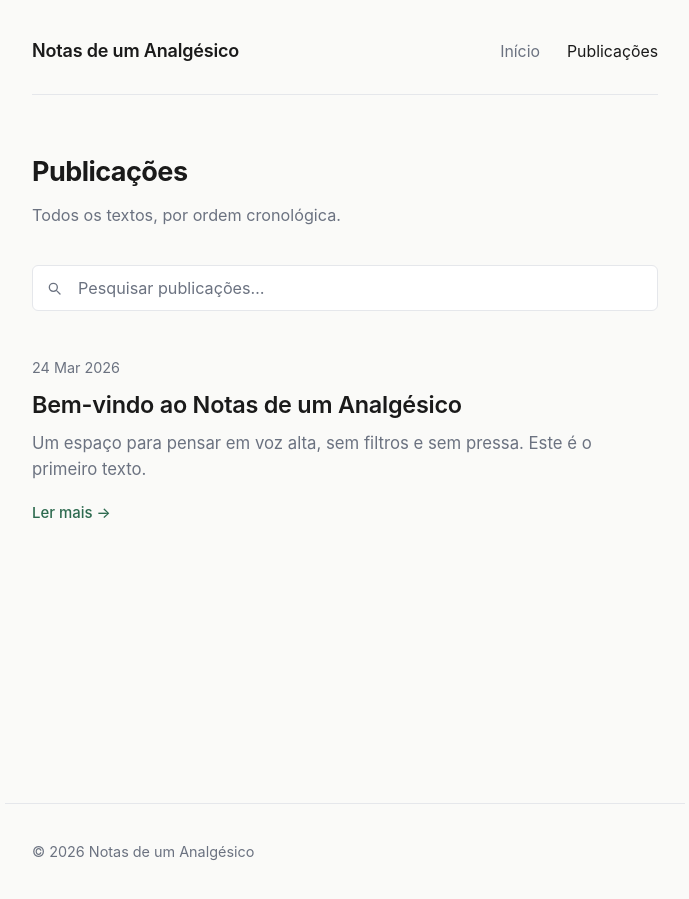
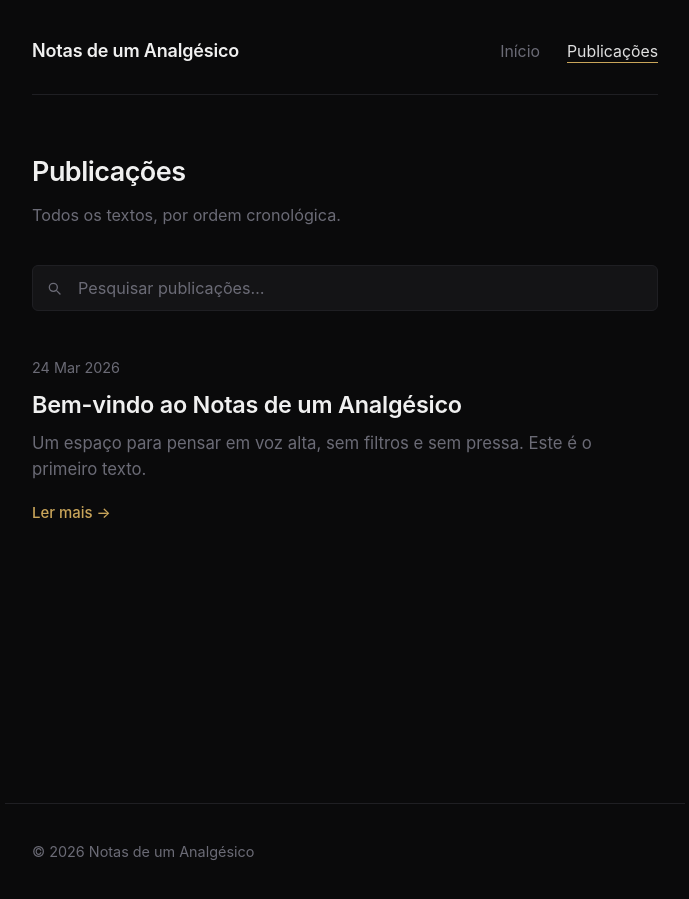
Before and after one commit to FilipeS0usa/blog, a Jekyll site: the page built from posts.md, in a window 1280 px wide. Shown: the whole page, without its empty margins (295-984 px from the left). Built offline with Jekyll 4.4.1, drawn with Linux system fonts in a browser that asks for light colours.

Commit message:
Redesign blog with dark minimalist theme
Transform the blog from a light/warm aesthetic to a modern dark theme
with near-black background (#0a0a0b), muted gold accent (#c9a55a),
and optimized typography for dark-on-light readability.

Key changes:
- Dark color palette with CSS custom properties
- Font smoothing for light-on-dark text rendering
- Subtle nav underline animations and hover transitions
- Custom scrollbar, selection color, and focus-visible styles
- Gold-tinted blockquote backgrounds and refined code blocks
- Added theme-color and color-scheme meta tags for native dark support
- WCAG AAA contrast ratios on primary text and accent

Co-Authored-By: Claude Opus 4.6 <noreply@anthropic.com>

```diff
--- a/_layouts/default.html
+++ b/_layouts/default.html
@@ -3,6 +3,8 @@
 <head>
   <meta charset="UTF-8" />
   <meta name="viewport" content="width=device-width, initial-scale=1.0" />
+  <meta name="theme-color" content="#0a0a0b" />
+  <meta name="color-scheme" content="dark" />
   <title>{% if page.title %}{{ page.title }} — {{ site.title }}{% else %}{{ site.title }}{% endif %}</title>
   <meta name="description" content="{{ page.description | default: site.description }}" />
   <link rel="stylesheet" href="{{ '/assets/css/style.css' | relative_url }}" />
--- a/assets/css/style.css
+++ b/assets/css/style.css
@@ -1,15 +1,18 @@
 /* =====================================================
-   Notas de um Analgésico — minimal stylesheet
+   Notas de um Analgesico — dark minimal stylesheet
    ===================================================== */
 
 :root {
-  --bg: #fafaf8;
-  --surface: #ffffff;
-  --text: #1a1a1a;
-  --muted: #6b7280;
-  --accent: #2d6a4f;
-  --accent-light: #d8f3dc;
-  --border: #e5e7eb;
+  --bg: #0a0a0b;
+  --surface: #141416;
+  --text: #e0e0e0;
+  --text-bright: #f0f0f0;
+  --muted: #6b6b76;
+  --accent: #c9a55a;
+  --accent-hover: #d4b36e;
+  --accent-dim: rgba(201, 165, 90, 0.08);
+  --border: #1f1f23;
+  --code-bg: #18181b;
   --max-width: 680px;
   --font: -apple-system, BlinkMacSystemFont, "Segoe UI", Roboto, "Helvetica Neue", Arial, sans-serif;
   --font-serif: Georgia, "Times New Roman", serif;
@@ -34,6 +37,37 @@ body {
   min-height: 100vh;
   display: flex;
   flex-direction: column;
+  -webkit-font-smoothing: antialiased;
+  -moz-osx-font-smoothing: grayscale;
+}
+
+/* ── Selection ── */
+::selection {
+  background: rgba(201, 165, 90, 0.25);
+  color: var(--text-bright);
+}
+
+::-moz-selection {
+  background: rgba(201, 165, 90, 0.25);
+  color: var(--text-bright);
+}
+
+/* ── Scrollbar ── */
+::-webkit-scrollbar {
+  width: 6px;
+}
+
+::-webkit-scrollbar-track {
+  background: var(--bg);
+}
+
+::-webkit-scrollbar-thumb {
+  background: var(--border);
+  border-radius: 3px;
+}
+
+::-webkit-scrollbar-thumb:hover {
+  background: var(--muted);
 }
 
 /* ── Layout ── */
@@ -63,9 +97,10 @@ body {
 .site-title {
   font-size: 1rem;
   font-weight: 600;
-  color: var(--text);
+  color: var(--text-bright);
   text-decoration: none;
   letter-spacing: -0.01em;
+  transition: color 0.2s ease;
 }
 
 .site-title:hover {
@@ -83,12 +118,29 @@ body {
   color: var(--muted);
   text-decoration: none;
   font-size: 0.88rem;
-  transition: color 0.15s;
+  transition: color 0.2s ease;
+  position: relative;
+}
+
+.nav-links a::after {
+  content: "";
+  position: absolute;
+  bottom: -2px;
+  left: 0;
+  width: 0;
+  height: 1px;
+  background: var(--accent);
+  transition: width 0.25s ease;
 }
 
 .nav-links a:hover,
 .nav-links a.active {
   color: var(--text);
+}
+
+.nav-links a:hover::after,
+.nav-links a.active::after {
+  width: 100%;
 }
 
 /* ── Footer ── */
@@ -131,6 +183,11 @@ body {
   color: var(--muted) !important;
 }
 
+#google_translate_element .goog-te-gadget-simple:hover span,
+#google_translate_element .goog-te-gadget-simple:hover .goog-te-menu-value span {
+  color: var(--text) !important;
+}
+
 .skiptranslate iframe {
   display: none !important;
 }
@@ -151,9 +208,9 @@ body {
 
 .latest-label {
   font-size: 0.75rem;
-  font-weight: 600;
+  font-weight: 500;
   text-transform: uppercase;
-  letter-spacing: 0.08em;
+  letter-spacing: 0.1em;
   color: var(--accent);
   margin-bottom: 1.5rem;
 }
@@ -186,8 +243,9 @@ body {
 }
 
 .post-card h2 a {
-  color: var(--text);
+  color: var(--text-bright);
   text-decoration: none;
+  transition: color 0.2s ease;
 }
 
 .post-card h2 a:hover {
@@ -206,18 +264,23 @@ body {
   color: var(--accent);
   text-decoration: none;
   font-weight: 500;
+  transition: color 0.2s ease;
 }
 
 .read-more:hover {
+  color: var(--accent-hover);
   text-decoration: underline;
+  text-underline-offset: 3px;
 }
 
 /* ── All posts page ── */
 .page-title {
   font-size: 1.5rem;
-  font-weight: 700;
+  font-weight: 600;
   margin-bottom: 0.4rem;
   letter-spacing: -0.02em;
+  color: var(--text-bright);
+  text-shadow: 0 0 40px rgba(201, 165, 90, 0.06);
 }
 
 .page-subtitle {
@@ -242,11 +305,12 @@ body {
   font-size: 0.9rem;
   color: var(--text);
   outline: none;
-  transition: border-color 0.15s;
+  transition: border-color 0.2s ease, box-shadow 0.2s ease;
 }
 
 #search-input:focus {
   border-color: var(--accent);
+  box-shadow: 0 0 0 3px rgba(201, 165, 90, 0.1);
 }
 
 #search-input::placeholder {
@@ -278,10 +342,12 @@ body {
 
 .post-header h1 {
   font-size: 1.75rem;
-  font-weight: 700;
+  font-weight: 600;
   line-height: 1.25;
   letter-spacing: -0.02em;
   margin-bottom: 0.75rem;
+  color: var(--text-bright);
+  text-shadow: 0 0 60px rgba(201, 165, 90, 0.06);
 }
 
 .post-description {
@@ -295,6 +361,7 @@ body {
   font-family: var(--font-serif);
   font-size: 1rem;
   line-height: 1.8;
+  color: var(--text);
 }
 
 .post-content h2,
@@ -304,6 +371,7 @@ body {
   font-weight: 600;
   letter-spacing: -0.01em;
   margin: 2rem 0 0.75rem;
+  color: var(--text-bright);
 }
 
 .post-content h2 { font-size: 1.25rem; }
@@ -316,7 +384,13 @@ body {
 .post-content a {
   color: var(--accent);
   text-decoration: underline;
-  text-underline-offset: 2px;
+  text-underline-offset: 3px;
+  text-decoration-color: rgba(201, 165, 90, 0.3);
+  transition: text-decoration-color 0.2s ease;
+}
+
+.post-content a:hover {
+  text-decoration-color: var(--accent);
 }
 
 .post-content ul,
@@ -328,39 +402,67 @@ body {
   margin-bottom: 0.3rem;
 }
 
+.post-content li::marker {
+  color: var(--muted);
+}
+
 .post-content blockquote {
-  border-left: 3px solid var(--accent);
+  border-left: 2px solid var(--accent);
   margin: 1.5rem 0;
-  padding: 0.25rem 0 0.25rem 1.25rem;
+  padding: 0.5rem 0 0.5rem 1.25rem;
   color: var(--muted);
   font-style: italic;
+  background: var(--accent-dim);
+  border-radius: 0 4px 4px 0;
 }
 
 .post-content pre {
-  background: #f3f4f6;
+  background: var(--code-bg);
+  border: 1px solid var(--border);
   border-radius: 6px;
   padding: 1rem 1.25rem;
   overflow-x: auto;
   font-size: 0.85rem;
   margin-bottom: 1.25rem;
+  color: var(--text);
 }
 
 .post-content code {
   font-size: 0.85em;
-  background: #f3f4f6;
-  padding: 0.1em 0.35em;
+  background: var(--code-bg);
+  color: var(--accent-hover);
+  padding: 0.15em 0.4em;
   border-radius: 3px;
+  border: 1px solid var(--border);
 }
 
 .post-content pre code {
   background: none;
+  border: none;
   padding: 0;
+  color: var(--text);
 }
 
 .post-content hr {
   border: none;
   border-top: 1px solid var(--border);
-  margin: 2rem 0;
+  margin: 2.5rem 0;
+}
+
+.post-content img {
+  max-width: 100%;
+  height: auto;
+  border-radius: 6px;
+  border: 1px solid var(--border);
+}
+
+.post-content strong {
+  color: var(--text-bright);
+  font-weight: 600;
+}
+
+.post-content em {
+  color: var(--text);
 }
 
 /* ── Post nav (prev/next) ── */
@@ -378,10 +480,13 @@ body {
   text-decoration: none;
   font-size: 0.85rem;
   font-weight: 500;
+  transition: color 0.2s ease;
 }
 
 .post-nav a:hover {
+  color: var(--accent-hover);
   text-decoration: underline;
+  text-underline-offset: 3px;
 }
 
 .post-nav .next {
@@ -407,11 +512,18 @@ body {
   color: var(--muted);
   text-decoration: none;
   margin-bottom: 2rem;
-  transition: color 0.15s;
+  transition: color 0.2s ease;
 }
 
 .back-link:hover {
   color: var(--text);
+}
+
+/* ── Focus visible ── */
+a:focus-visible,
+input:focus-visible {
+  outline: 2px solid var(--accent);
+  outline-offset: 2px;
 }
 
 /* ── Responsive ── */
```
